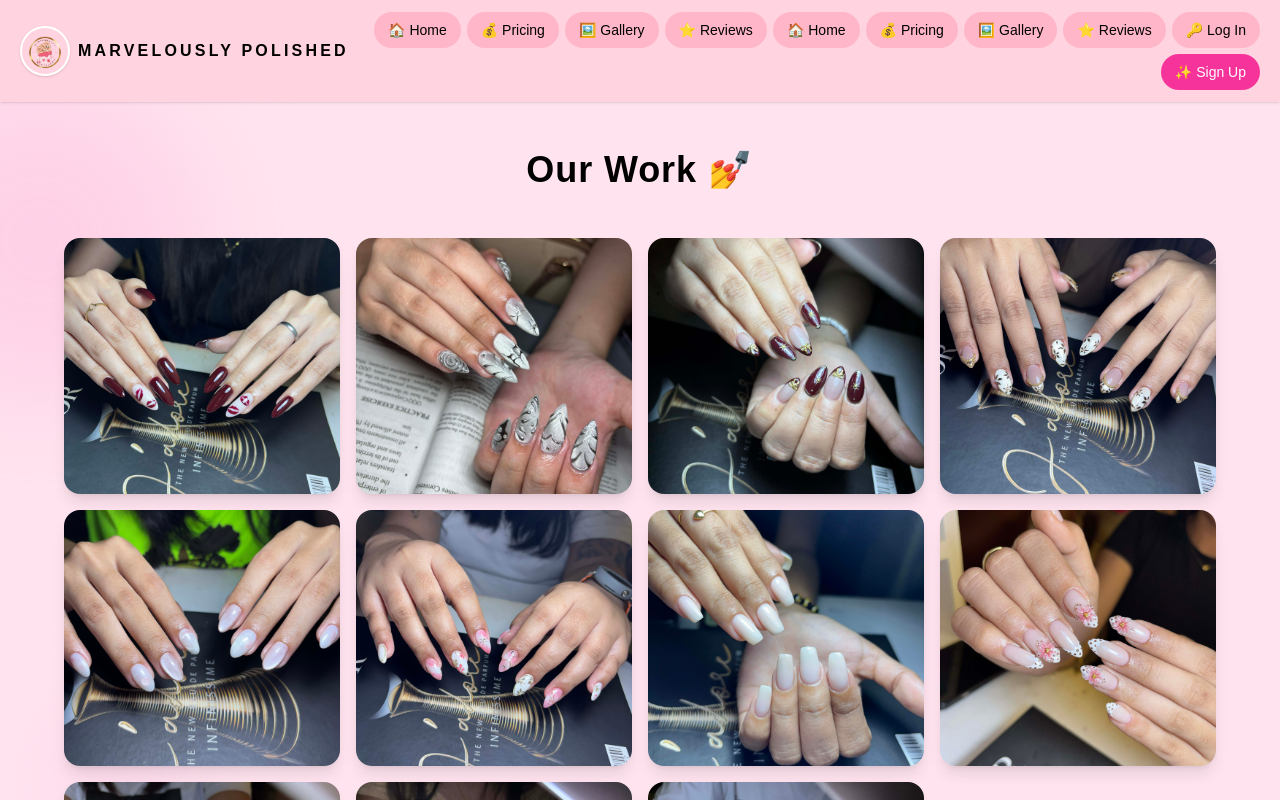
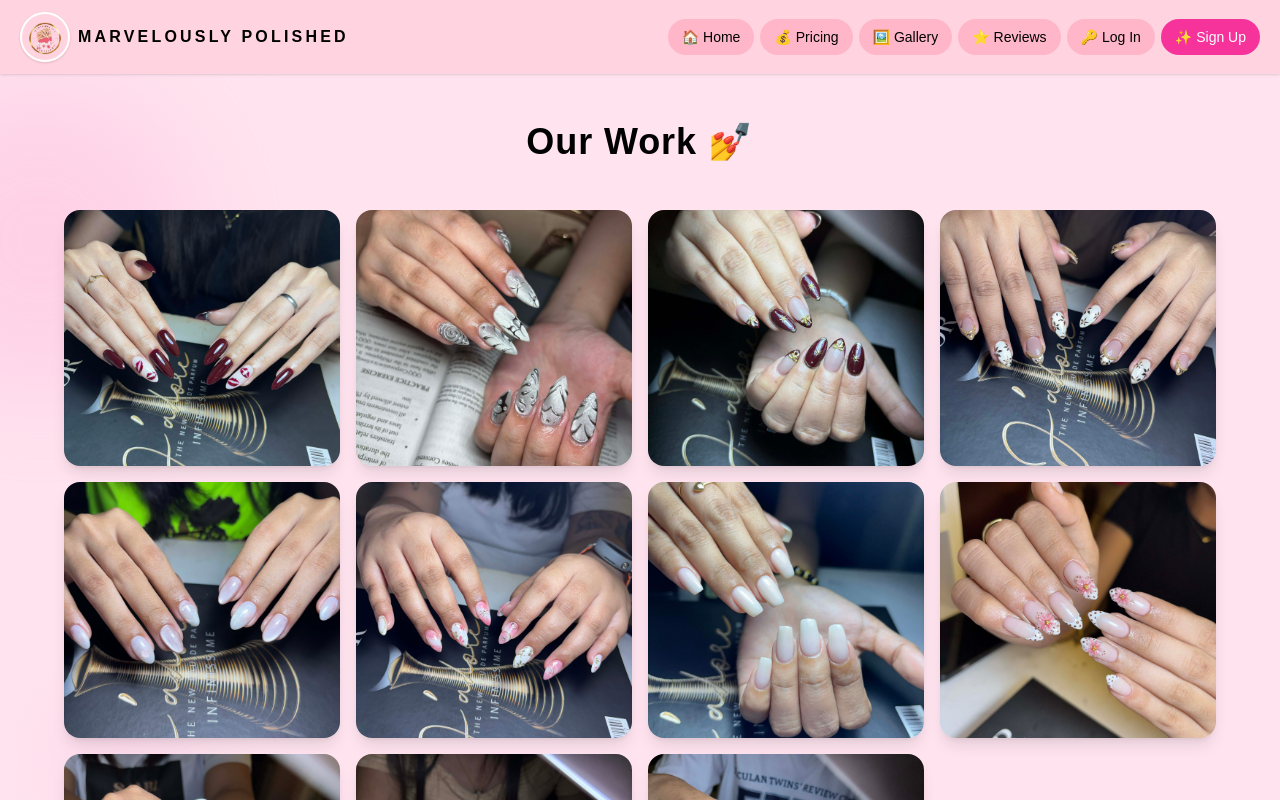
Before and after one commit to rhigovillahermosa18-star/Capstone, a Next.js app: page /gallery in a window 1280 px wide. Shown: the top 800 px of the page. Built offline with nearby package versions, Linux system fonts and the light colour scheme.

Commit message:
update project files

```diff
--- a/app/gallery/page.tsx
+++ b/app/gallery/page.tsx
@@ -22,10 +22,6 @@ export default function Gallery() {
           <span className="text-black font-bold tracking-[0.2em] text-base hidden lg:block">MARVELOUSLY POLISHED</span>
         </Link>
         <div className="flex items-center gap-1.5 flex-wrap justify-end">
-          <Link href="/" className="bg-[#FFB6C9] px-3.5 py-2 rounded-full text-black text-sm hover:bg-pink-400 transition">🏠 Home</Link>
-          <Link href="/pricing" className="bg-[#FFB6C9] px-3.5 py-2 rounded-full text-black text-sm hover:bg-pink-400 transition">💰 Pricing</Link>
-          <Link href="/gallery" className="bg-[#FFB6C9] px-3.5 py-2 rounded-full text-black text-sm hover:bg-pink-400 transition">🖼️ Gallery</Link>
-          <Link href="/reviews" className="bg-[#FFB6C9] px-3.5 py-2 rounded-full text-black text-sm hover:bg-pink-400 transition">⭐ Reviews</Link>
           {isLoggedIn ? (
             <>
               <Link href="/homepage" className="bg-[#FFB6C9] px-3.5 py-2 rounded-full text-black text-sm hover:bg-pink-400 transition">🏠 Home</Link>
--- a/app/pricing/page.tsx
+++ b/app/pricing/page.tsx
@@ -34,10 +34,6 @@ export default function Pricing() {
           <span className="text-black font-bold tracking-[0.2em] text-base hidden lg:block">MARVELOUSLY POLISHED</span>
         </Link>
         <div className="flex items-center gap-1.5 flex-wrap justify-end">
-          <Link href="/" className="bg-[#FFB6C9] px-3.5 py-2 rounded-full text-black text-sm hover:bg-pink-400 transition">🏠 Home</Link>
-          <Link href="/pricing" className="bg-[#FFB6C9] px-3.5 py-2 rounded-full text-black text-sm hover:bg-pink-400 transition">💰 Pricing</Link>
-          <Link href="/gallery" className="bg-[#FFB6C9] px-3.5 py-2 rounded-full text-black text-sm hover:bg-pink-400 transition">🖼️ Gallery</Link>
-          <Link href="/reviews" className="bg-[#FFB6C9] px-3.5 py-2 rounded-full text-black text-sm hover:bg-pink-400 transition">⭐ Reviews</Link>
           {isLoggedIn ? (
             <>
               <Link href="/homepage" className="bg-[#FFB6C9] px-3.5 py-2 rounded-full text-black text-sm hover:bg-pink-400 transition">🏠 Home</Link>
```
